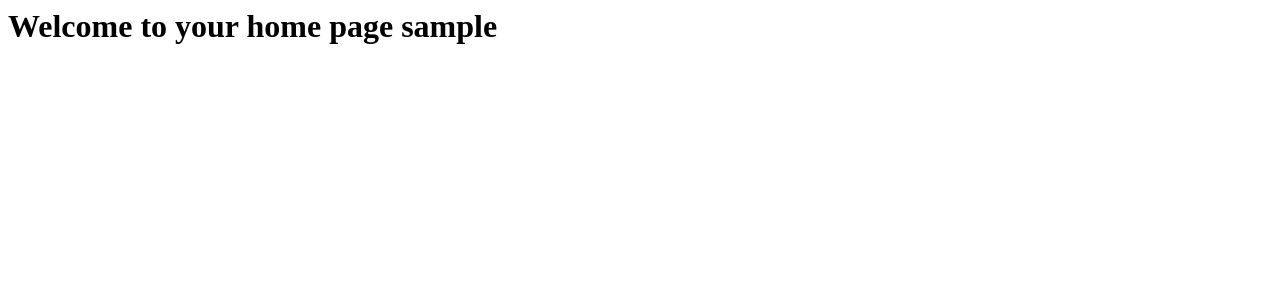
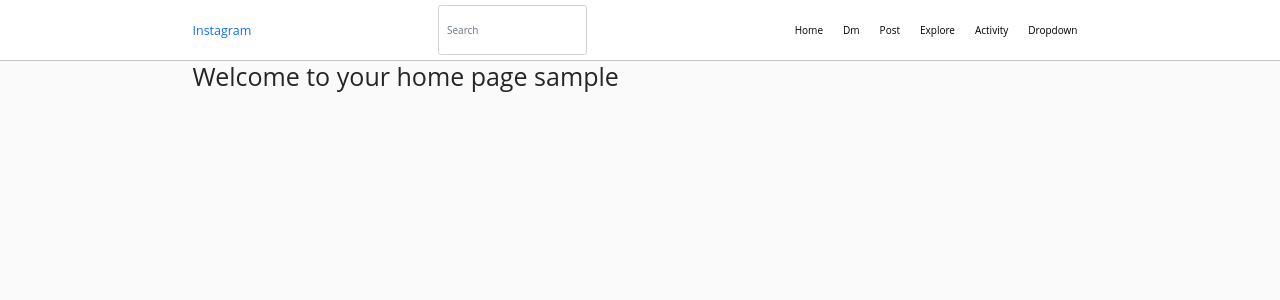
Before and after one commit to Kisavi/Instagram-clone, a Django app: page /home in a window 1280 px wide. Shown: the top 300 px of the page. Run offline with Django 4.2, Linux system fonts and the light colour scheme; the visitor is signed in with stand-in values (Sample User, id 1).

Commit message:
create profile.html file and update logout view on the navbar

```diff
--- a/instagram/static/css/styles.css
+++ b/instagram/static/css/styles.css
@@ -0,0 +1,46 @@
+a {
+    text-decoration: none;
+  }
+
+  li {
+    list-style: none;
+  }
+
+  .icons {
+    display: flex;
+  }
+
+  .dropdown-toggle::after {
+    display: none;
+  }
+
+  .nav-link {
+    color: #000 !important;
+    text-decoration: none;
+  }
+
+  .navbar-brand img {
+    height: 48px;
+    margin-left: 20px;
+  }
+
+  .nav-icon {
+    height: 20px;
+    width: 20px;
+  }
+
+  .nav-user {
+    height: 45px;
+    width: 45px;
+
+    border-radius: 50%;
+  }
+
+  .nav-user img,
+  .nav-icon img {
+    width: 100%;
+  }
+
+  .navbar form input {
+    height: 50px;
+  }
--- a/instagram/templates/main/base.html
+++ b/instagram/templates/main/base.html
@@ -1,3 +1,4 @@
+{% load static%}
 <!DOCTYPE html>
 <html lang="en">
 <head>
@@ -10,6 +11,9 @@
     <!--    bootsrap css-->
     <link href="https://cdn.jsdelivr.net/npm/bootstrap@5.0.2/dist/css/bootstrap.min.css" rel="stylesheet"
           integrity="sha384-EVSTQN3/azprG1Anm3QDgpJLIm9Nao0Yz1ztcQTwFspd3yD65VohhpuuCOmLASjC" crossorigin="anonymous">
+<!--    custom css-->
+    <link rel="stylesheet" href="{% static 'css/styles.css' %}">
+     <link rel="stylesheet" href="{% static 'css/profile.css' %}">
     <!--Bootstrap js-->
     <script src="https://cdn.jsdelivr.net/npm/bootstrap@5.0.2/dist/js/bootstrap.bundle.min.js"
             integrity="sha384-MrcW6ZMFYlzcLA8Nl+NtUVF0sA7MsXsP1UyJoMp4YLEuNSfAP+JcXn/tWtIaxVXM"
@@ -18,7 +22,10 @@
 </head>
 <body>
 
-
+<!--navbar-->
+{% block navbar %}
+{% include 'main/navbar.html' %}
+{% endblock %}
 <!--  body-->
 <div class="container">
     {% block content %}
--- a/instagram/templates/main/home.html
+++ b/instagram/templates/main/home.html
@@ -1 +1,4 @@
+{% extends 'main/base.html' %}
+{% block content %}
 <h1>Welcome to your home page {{user.username}}</h1>
+{% endblock %}
--- a/instagram/templates/main/navbar.html
+++ b/instagram/templates/main/navbar.html
@@ -0,0 +1,62 @@
+  {% load static%}
+<nav class="navbar m-0 bg-white">
+    <div class="container">
+     <a class="navbar-brand mb-0 h1" href="#">Instagram</a>
+    <form class="form-inline" id="searchform" action="" role="search">
+      <input class="form-control" type="search" placeholder="Search" aria-label="Search" id="searching"
+        name="search_profile" />
+    </form>
+    {% if user.is_authenticated %}
+    <ul class="icons m-0">
+      <li class="nav-item">
+        <a class="nav-link mr-0" href="">
+          Home
+        </a>
+      </li>
+
+      <li class="nav-item">
+        <a class="nav-link mr-0" href="#">
+         Dm
+        </a>
+      </li>
+
+      <li class="nav-item">
+        <a class="nav-link mr-0" href="">
+          Post
+        </a>
+      </li>
+
+      <li class="nav-item">
+        <a class="nav-link mr-0" href="#">
+        Explore
+        </a>
+      </li>
+
+      <li class="nav-item">
+        <a class="nav-link mr-0" href="">
+          Activity
+        </a>
+      </li>
+
+        <li class="nav-item dropdown">
+          <a class="nav-link dropdown-toggle" href="#" id="navbarDropdown" role="button" data-bs-toggle="dropdown" aria-expanded="false">
+            Dropdown
+          </a>
+          <ul class="dropdown-menu" aria-labelledby="navbarDropdown">
+            <li><a class="dropdown-item" href="#">Profile</a></li>
+            <li><a class="dropdown-item" href="#">Saved posts</a></li>
+            <li><hr class="dropdown-divider"></li>
+            <li><a class="dropdown-item" href="/logout">Logout</a></li>
+          </ul>
+        </li>
+
+    </ul>
+    {% else %}
+    <li>
+      <a class="btn btn-default" href="accounts/login">Sign in</a>
+    </li>
+
+    {%endif%}
+        </div>
+  </nav>
+  <hr class="m-0" />
--- a/instagram/templates/registration/login.html
+++ b/instagram/templates/registration/login.html
@@ -1,10 +1,14 @@
-{% extends 'main/base.html' %}
+ <!--    bootsrap css-->
+    <link href="https://cdn.jsdelivr.net/npm/bootstrap@5.0.2/dist/css/bootstrap.min.css" rel="stylesheet"
+          integrity="sha384-EVSTQN3/azprG1Anm3QDgpJLIm9Nao0Yz1ztcQTwFspd3yD65VohhpuuCOmLASjC" crossorigin="anonymous">
 {% load crispy_forms_tags %}
 {% block content %}
+  <div class="container">
 <form method="post">
     {% csrf_token %}
     {{form|crispy}}
     <p>Don't have an account? <a href="/sign-up">Signup</a></p>
     <a href="/home"><button class="btn btn-secondary" type="submit">Login</button></a>
 </form>
+  </div>
 {% endblock %}
--- a/instagram/templates/registration/signup.html
+++ b/instagram/templates/registration/signup.html
@@ -1,10 +1,14 @@
-{% extends 'main/base.html' %}
+ <!--    bootsrap css-->
+    <link href="https://cdn.jsdelivr.net/npm/bootstrap@5.0.2/dist/css/bootstrap.min.css" rel="stylesheet"
+          integrity="sha384-EVSTQN3/azprG1Anm3QDgpJLIm9Nao0Yz1ztcQTwFspd3yD65VohhpuuCOmLASjC" crossorigin="anonymous">
 {% load crispy_forms_tags %}
 {% block content %}
+ <div class="container">
 <form method="post">
     {% csrf_token %}
     {{form|crispy}}
     <p>Have an account? <a href="/login">Login</a></p>
     <button type="submit" class="btn btn-secondary">Register</button>
 </form>
+     </div>
 {% endblock %}
```
Also changed, not shown: instagram/templates/main/profile.html (+116 -0 lines).
